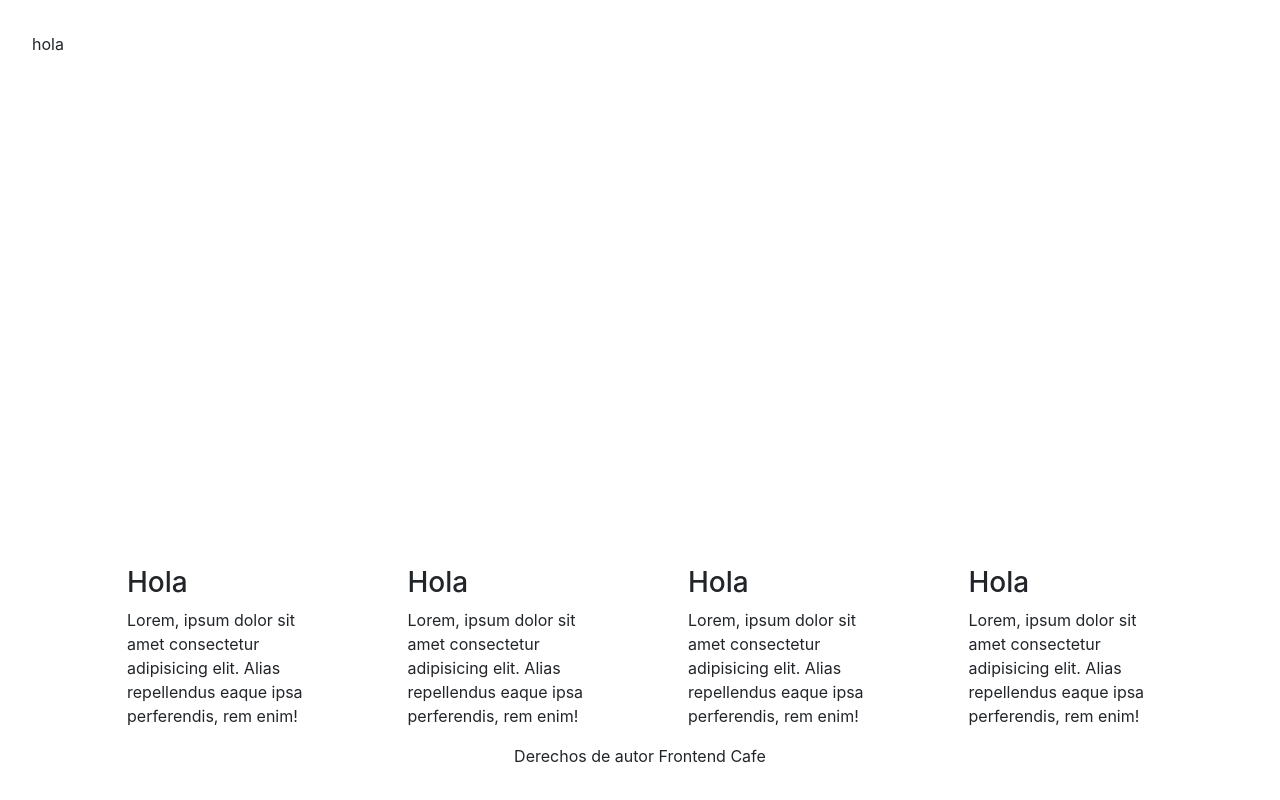
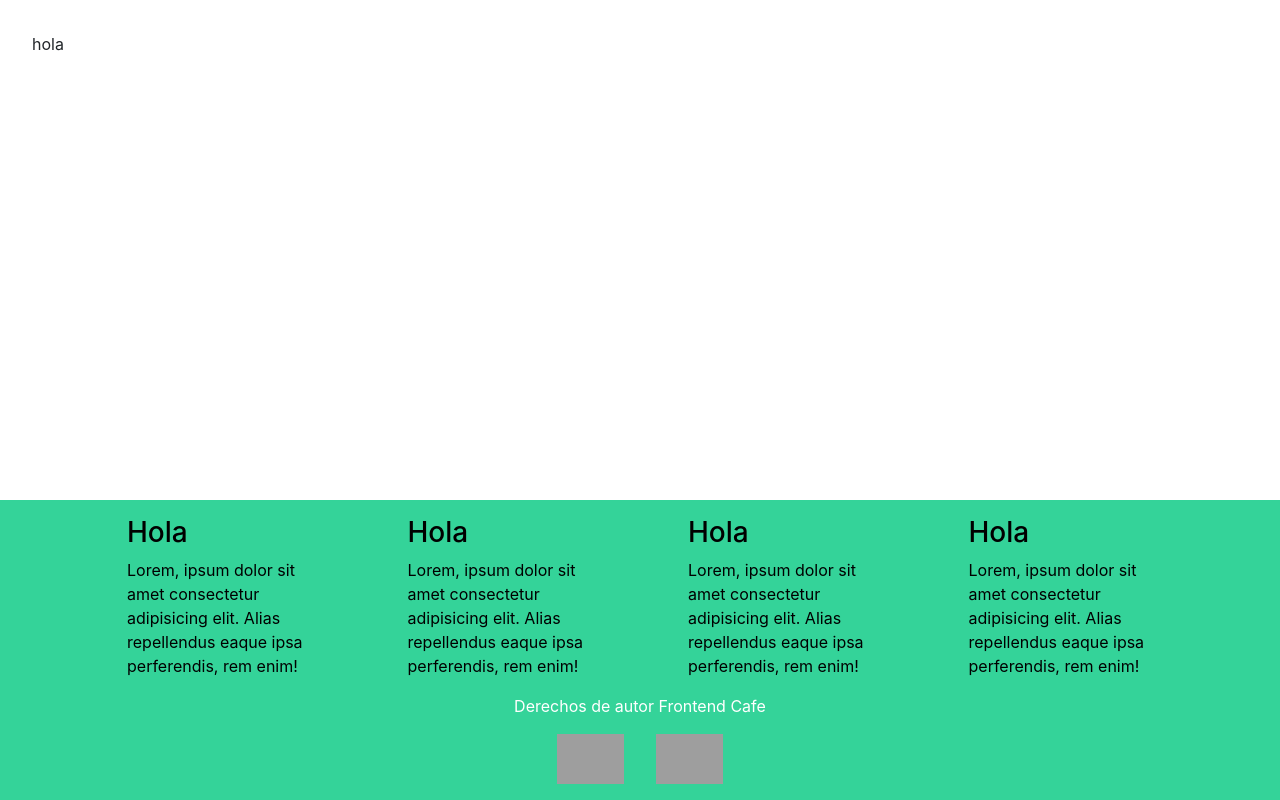
Before and after one commit to frontendcafe/cmyk-mint, a website: page Index.html in a window 1280 px wide. Drawn offline with nearby package versions, Linux system fonts and the light colour scheme; grey boxes are pictures that could not be loaded.

Commit message:
listo footer

```diff
--- a/Index.html
+++ b/Index.html
@@ -52,8 +52,23 @@
           </p>
         </div>
       </div>
-      <p style="text-align: center">Derechos de autor Frontend Cafe</p>
-      <span></span>
+      <p style="text-align: center; color: white">
+        Derechos de autor Frontend Cafe
+      </p>
+      <span class="home-rrss-container">
+        <a href="">
+          <img
+            src="https://www.flaticon.es/svg/static/icons/svg/733/733635.svg"
+            alt="Twitter Frontend Cafe"
+          />
+        </a>
+        <a href="">
+          <img
+            src="https://www.flaticon.com/svg/static/icons/svg/2111/2111363.svg"
+            alt="Discord Frontend Cafe"
+          />
+        </a>
+      </span>
     </footer>
 
     <script
--- a/styles/footer.css
+++ b/styles/footer.css
@@ -1,6 +1,11 @@
 * {
   margin: 0px;
   padding: 0px;
+}
+
+footer {
+  background-color: rgba(52, 211, 153);
+  color: black;
 }
 
 .footer-content-container {
@@ -14,3 +19,13 @@
 .footer-content {
   margin: 0 3em;
 }
+
+.home-rrss-container {
+  display: flex;
+  justify-content: center;
+}
+
+.home-rrss-container a img {
+  height: 50px;
+  margin: 0 1em;
+}
```
Also changed, not shown: assets/Twitter_Logo_WhiteOnBlue.svg (added).
